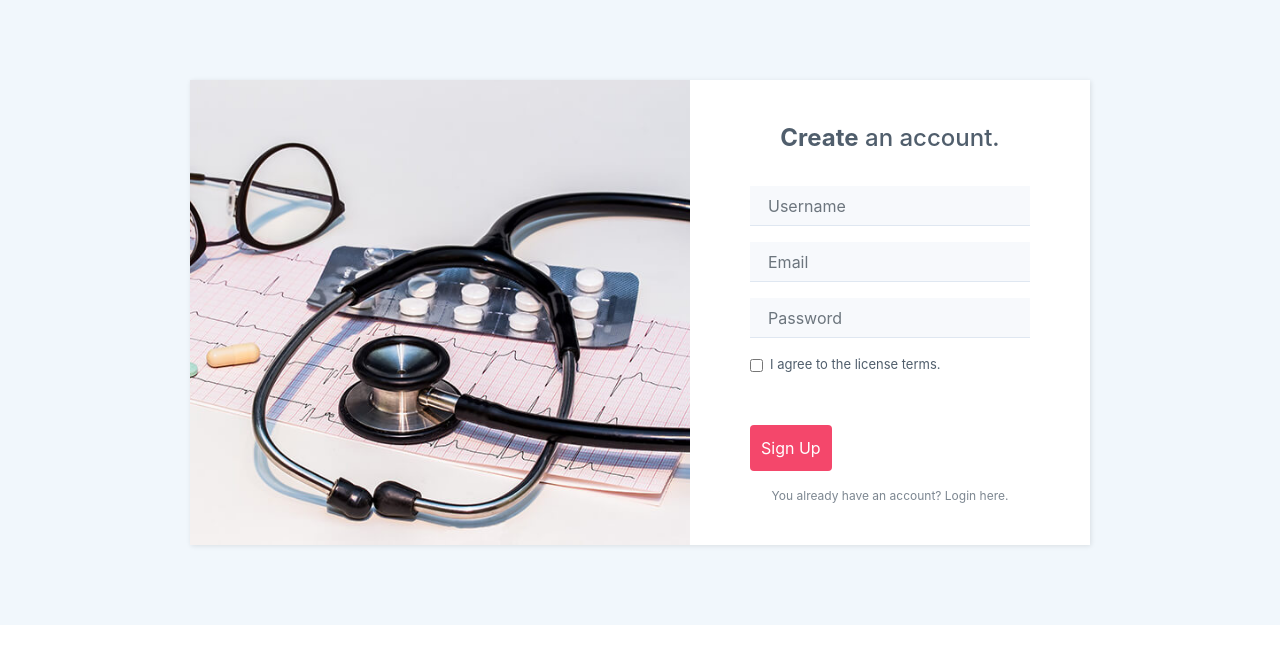
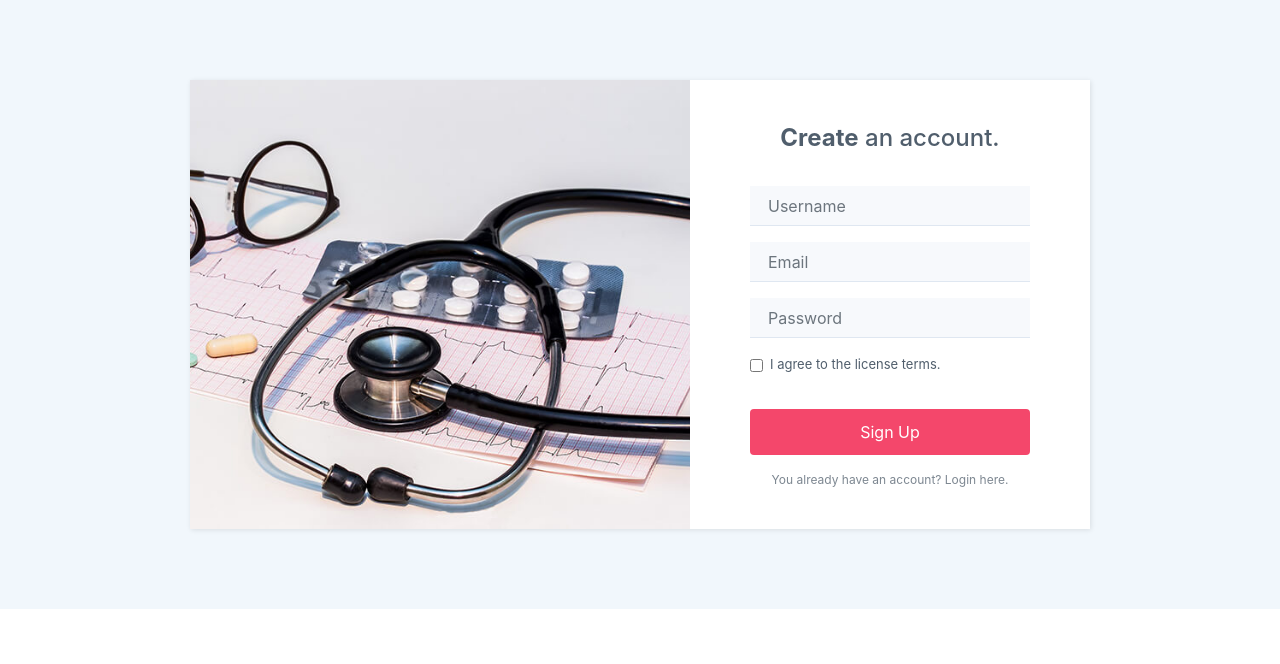
Before and after one commit to mmbukha/Praisey, a Django app: page /register/ in a window 1280 px wide. Shown: the top 664 px of the page. Run offline with Django 5.2, Linux system fonts and the light colour scheme; some libraries are stand-ins or nearby versions.

Commit message:
initial commit

```diff
--- a/templates/Register.html
+++ b/templates/Register.html
@@ -1,4 +1,3 @@
-
 <!DOCTYPE html>
 <html>
 
@@ -17,19 +16,22 @@
             <div class="image-holder"></div>
             <form method="POST">
                 {% csrf_token %}
-
                 <h2 class="text-center"><strong>Create</strong> an account.</h2>
-                <div class="form-group"><input class="form-control" type="text" name="username" placeholder="Username"></div>
-                <div class="form-group"><input class="form-control" type="email" name="email" placeholder="Email"></div>
-                <div class="form-group"><input class="form-control" type="password" name="password" placeholder="Password"></div>
+                <div class="form-group">
+                    <input class="form-control" type="text" name="username" placeholder="Username"></div>
+                <div class="form-group">
+                    <input class="form-control" type="email" name="email" placeholder="Email"></div>
+                <div class="form-group">
+                    <input class="form-control" type="password" name="password" placeholder="Password"></div>
                 <div class="form-group">
                     <div class="form-check"><label class="form-check-label"><input class="form-check-input" type="checkbox">I agree to the license terms.</label></div>
                 </div>
-                <div class="form-group"><button class="btn btn-primary btn-info" type="submit">Sign Up</button></div><a href="#" class="already">You already have an account? Login here.</a></form>
+                <div class="form-group"><button class="btn btn-primary btn-block" type="submit">Sign Up</button></div><a href="#" class="already">You already have an account? Login here.</a></form>
         </div>
     </div>
     <script src="https://cdnjs.cloudflare.com/ajax/libs/jquery/3.2.1/jquery.min.js"></script>
     <script src="https://cdnjs.cloudflare.com/ajax/libs/twitter-bootstrap/4.1.3/js/bootstrap.bundle.min.js"></script>
 </body>
 
+
 </html>
--- a/templates/adminhome.html
+++ b/templates/adminhome.html
@@ -8,7 +8,6 @@
           content="width=device-width, user-scalable=no, initial-scale=1.0, maximum-scale=1.0, minimum-scale=1.0">
     <meta http-equiv="X-UA-Compatible" content="ie=edge">
     <title>Document</title>
-    {% csrf_token %}
 </head>
 <body>
 {% block body %}
```
